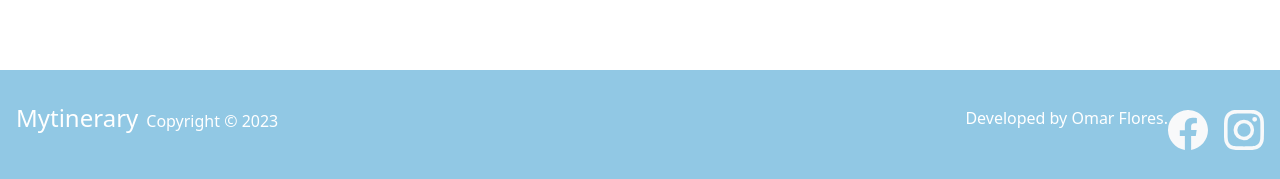
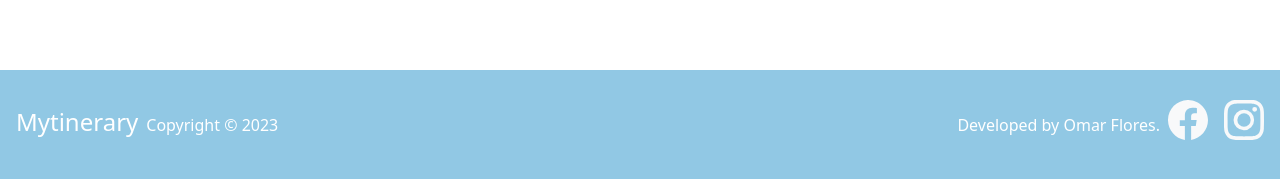
Before and after one commit to Kameha1011/mytinerary-omarFlores, a React (Vite) app: page / in a window 1280 px wide. Shown: the part 1626-1805 px from the top of the page. Built offline with nearby package versions, Linux system fonts and the light colour scheme.

Commit message:
fixed styles on footer

```diff
--- a/src/components/Footer/Footer.jsx
+++ b/src/components/Footer/Footer.jsx
@@ -5,13 +5,13 @@ export const Footer = () => {
   return (
     <StyledFooter
       as={"footer"}
-      className="d-flex p-3 align-items-center flex-column flex-md-row"
+      className="d-flex align-items-center align-items-md-baseline flex-column flex-md-row"
     >
       <div className="d-flex align-items-baseline gap-2">
         <h4>Mytinerary</h4>
         <p>Copyright &copy; 2023</p>
       </div>
-      <p className="ms-md-auto">Developed by Omar Flores.</p>
+      <p className="ms-md-auto me-md-2">Developed by Omar Flores.</p>
       <div className="d-flex gap-3">
         <a
           href="https://www.facebook.com"
--- a/src/components/Hero/Hero.jsx
+++ b/src/components/Hero/Hero.jsx
@@ -1,3 +1,4 @@
+import { Link } from "react-router-dom";
 import { StyledButton } from "../../globalStyles";
 import { StyledHero } from "./HeroStyles";
 export const Hero = () => {
@@ -11,7 +12,9 @@ export const Hero = () => {
             their cities &quot;
           </i>
         </p>
-        <StyledButton className="cta-button">View Cities</StyledButton>
+        <Link to="/cities">
+          <StyledButton className="cta-button">View Cities</StyledButton>
+        </Link>
       </div>
     </StyledHero>
   );
```
